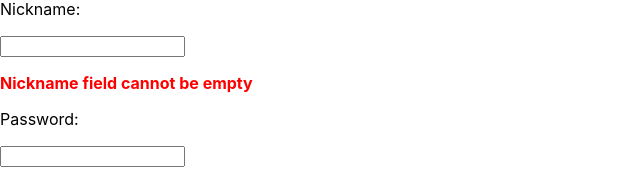
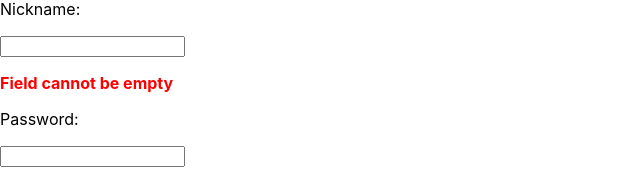
Before and after one commit to Klimmie007/gardener-calendar-react, a React (Create React App) app: page /register in a window 1280 px wide. Shown: the part 137-306 px from the top of the page, without its empty margins (0-640 px from the left). Built offline with nearby package versions, Linux system fonts and the light colour scheme.

Commit message:
migrating form away from field class

```diff
--- a/src/components/Account/Register.js
+++ b/src/components/Account/Register.js
@@ -47,14 +47,13 @@ class Register extends Component
 
     render()
     {
-        let field = new Field("Email", "text", "INPUT_EMAIL", "account", this.ValidateEmail)
         return (
             <form onSubmit={(e) => {e.preventDefault(); store.dispatch({type: "REGISTER"})}}>
-                <SmartReduxForm field={field}/>
+                <SmartReduxForm name="Email" dispatch="INPUT_EMAIL" reducer="account" validate={this.ValidateEmail}/>
                 <p/>
-                <SmartReduxForm field={new Field("Nickname", "text", "INPUT_NICKNAME","account", this.ValidateNickname)}/>
+                <SmartReduxForm name="Nickname" dispatch="INPUT_NICKNAME" reducer="account"/>
                 <p/>
-                <SmartReduxForm field={new Field("Password", "password", "INPUT_PASSWORD", "account")}/>
+                <SmartReduxForm name="Password" dispatch="INPUT_PASSWORD" reducer="account" type="password"/>
                 <p/>
                 <input type="submit" value="Submit" disabled={!this.state.valid}/>
                 <p/>
--- a/src/components/Basic/Field.js
+++ /dev/null
@@ -1,13 +0,0 @@
-class Field
-{
-    constructor(name, type, dispatch, reducer, validate = (smth) => {return smth ? "" : "Field cannot be empty"})
-    {
-        this.name = name
-        this.type = type
-        this.dispatch = dispatch
-        this.validate = validate
-        this.reducer = reducer
-    }
-}
-
-export default Field
--- a/src/components/Basic/smartForm.js
+++ b/src/components/Basic/smartForm.js
@@ -4,14 +4,27 @@ import Field from "./Field"
 
 const SmartReduxForm = (props) =>
 {
-    let field = props.field
+    let name = props.name
+    let type = props.type || "text"
+    let reducer = props.reducer
+    let dispatch =  props.dispatch
+    let validate = props.validate
     const retVal = []
-    retVal.push(<label key={"label"}>{field.name}:</label>)
+    retVal.push(<label key={"label"}>{name}:</label>)
     retVal.push(<p key="name new line"></p>)
-    retVal.push(<input key={"input"} type={field.type}
-                value={store.getState()[field.reducer][field.name.replace(/\s*/g, '_')]}
-                onChange={e => store.dispatch({type: field.dispatch, [field.name]: e.target.value})}/>)
-    let error = field.validate(store.getState()[field.reducer][field.name])
+    retVal.push(<input key={"input"} type={type}
+                value={store.getState()[reducer][name]}
+                onChange={e => store.dispatch({type: dispatch, [name]: e.target.value})}/>)
+    let error
+
+    if(validate)
+    {
+        error = validate(store.getState()[reducer][name])
+    }
+    else
+    {
+        error = store.getState()[reducer][name] == "" ? "Field cannot be empty" : ""
+    }
     if(error !== "")
     {
         retVal.push(<p key={"error new line"}></p>)
@@ -21,7 +34,11 @@ const SmartReduxForm = (props) =>
 }
 
 SmartReduxForm.propTypes = {
-    field: PropTypes.instanceOf(Field)
+    name: PropTypes.string.isRequired,
+    type: PropTypes.string,
+    reducer: PropTypes.string.isRequired,
+    dispatch: PropTypes.string.isRequired,
+    validate: PropTypes.func
 }
 
 
```
